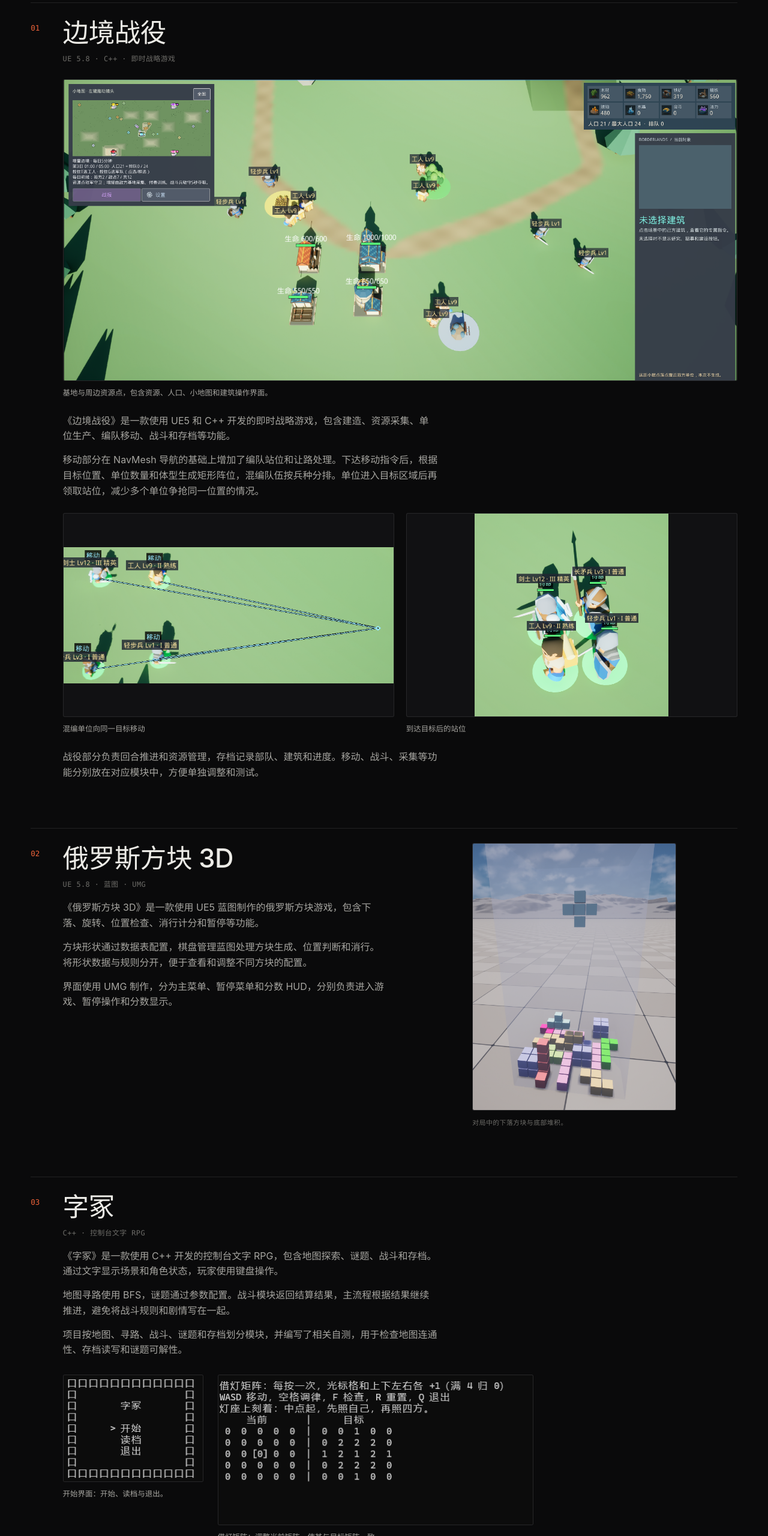
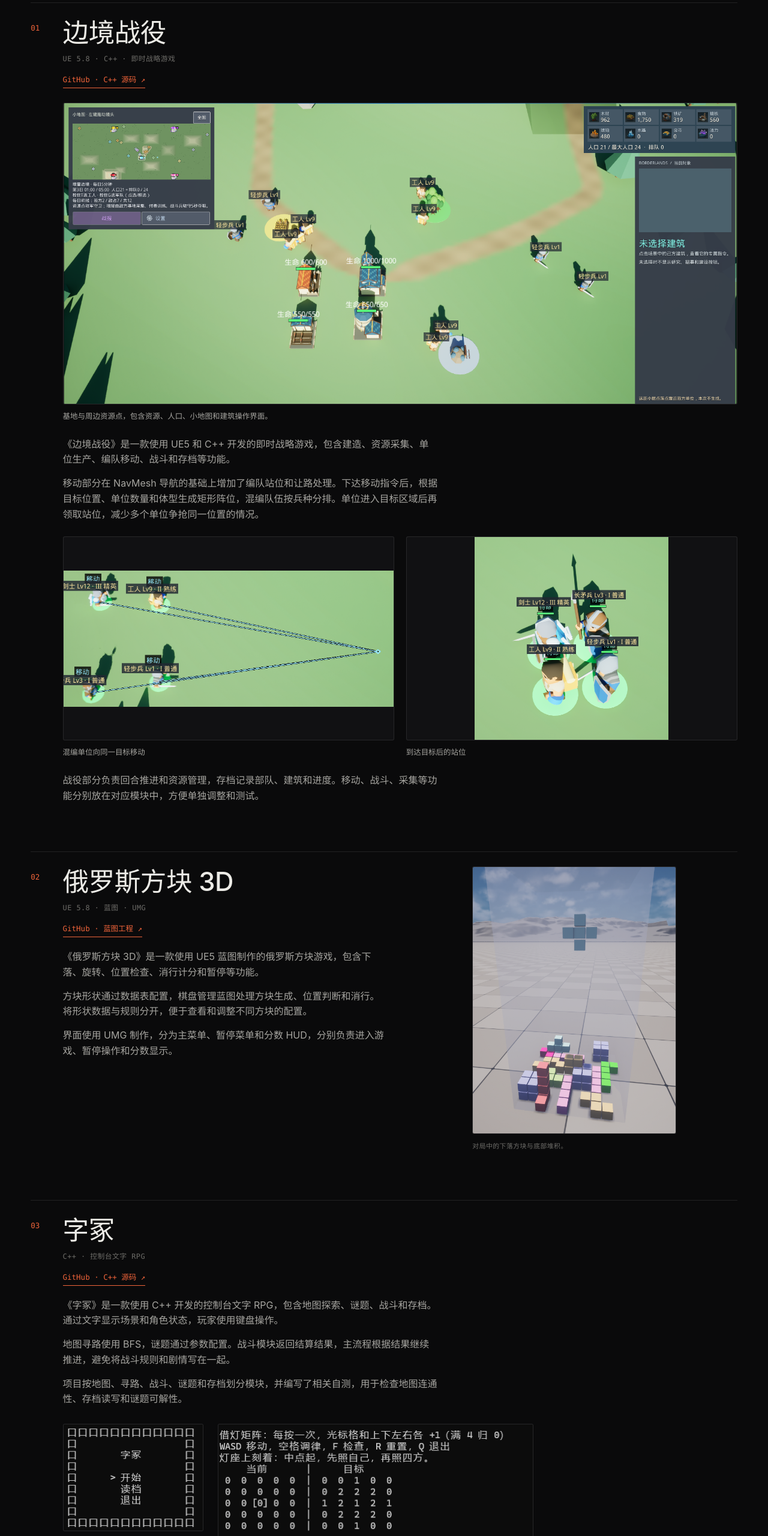
Before and after one commit to wcy1213812138/portfolio, a plain HTML site: page index.html in a window 1280 px wide. Shown: the part 1040-3600 px from the top of the page at 60% size. Drawn offline with Linux system fonts and the light colour scheme.

Commit message:
Link published project repositories

```diff
--- a/index.html
+++ b/index.html
@@ -55,6 +55,7 @@
             <div class="work-main">
               <h3 class="work-title">边境战役</h3>
               <p class="work-tech">UE 5.8 · C++ · 即时战略游戏</p>
+              <p class="project-links"><a href="https://github.com/wcy1213812138/border-battle">GitHub · C++ 源码 ↗</a></p>
               <figure class="rts-overview">
                 <a class="shot" href="assets/rts-overview.png"><img src="assets/rts-overview.png" width="1746" height="779" alt="边境战役完整对局画面，包含基地、资源点和操作界面"></a>
                 <figcaption>基地与周边资源点，包含资源、人口、小地图和建筑操作界面。</figcaption>
@@ -88,6 +89,7 @@
             <div class="work-main">
               <h3 class="work-title">俄罗斯方块 3D</h3>
               <p class="work-tech">UE 5.8 · 蓝图 · UMG</p>
+              <p class="project-links"><a href="https://github.com/wcy1213812138/tetris-3d">GitHub · 蓝图工程 ↗</a></p>
               <p class="work-desc">
                 《俄罗斯方块 3D》是一款使用 UE5 蓝图制作的俄罗斯方块游戏，包含下落、旋转、位置检查、消行计分和暂停等功能。
               </p>
@@ -111,6 +113,7 @@
             <div class="work-main">
               <h3 class="work-title">字冢</h3>
               <p class="work-tech">C++ · 控制台文字 RPG</p>
+              <p class="project-links"><a href="https://github.com/wcy1213812138/wenziyouxi2">GitHub · C++ 源码 ↗</a></p>
               <p class="work-desc">
                 《字冢》是一款使用 C++ 开发的控制台文字 RPG，包含地图探索、谜题、战斗和存档。通过文字显示场景和角色状态，玩家使用键盘操作。
               </p>
@@ -157,7 +160,7 @@
 
   <footer class="container">
     <span>吴辰宇 · 中国传媒大学 数字媒体技术 2024–2028</span>
-    <span>v9 · 2026-11-19</span>
+    <span>v10 · 2026-11-19</span>
   </footer>
 
 </main>
--- a/styles.css
+++ b/styles.css
@@ -241,3 +241,7 @@ footer span{font-family:var(--mono);font-size:.7rem;color:var(--fg-3)}
 .wenzi-gallery figcaption{margin-top:10px;font-size:.78rem;line-height:1.6;color:var(--fg-2)}
 @media(max-width:640px){.wenzi-gallery{grid-template-columns:minmax(0,1fr)}.wenzi-gallery figure:first-child{max-width:234px}.wenzi-gallery figure:last-child{max-width:526px}}
 @media print{.wenzi-gallery{grid-template-columns:49mm minmax(0,1fr);gap:5mm;margin-top:6mm}.wenzi-gallery figcaption{font-size:8pt}.work-card .wenzi-gallery .shot img{max-height:none}}
+.project-links{margin:12px 0 20px;font-family:var(--mono);font-size:.78rem;color:var(--accent)}
+.project-links a{display:inline-block;border-bottom:1px solid currentColor;padding:3px 0}
+.project-links a:hover{color:var(--fg)}
+@media print{.project-links{margin:2mm 0 3mm;font-size:8pt;color:#b4451f}}
```
Also changed, not shown: 1 other file.
